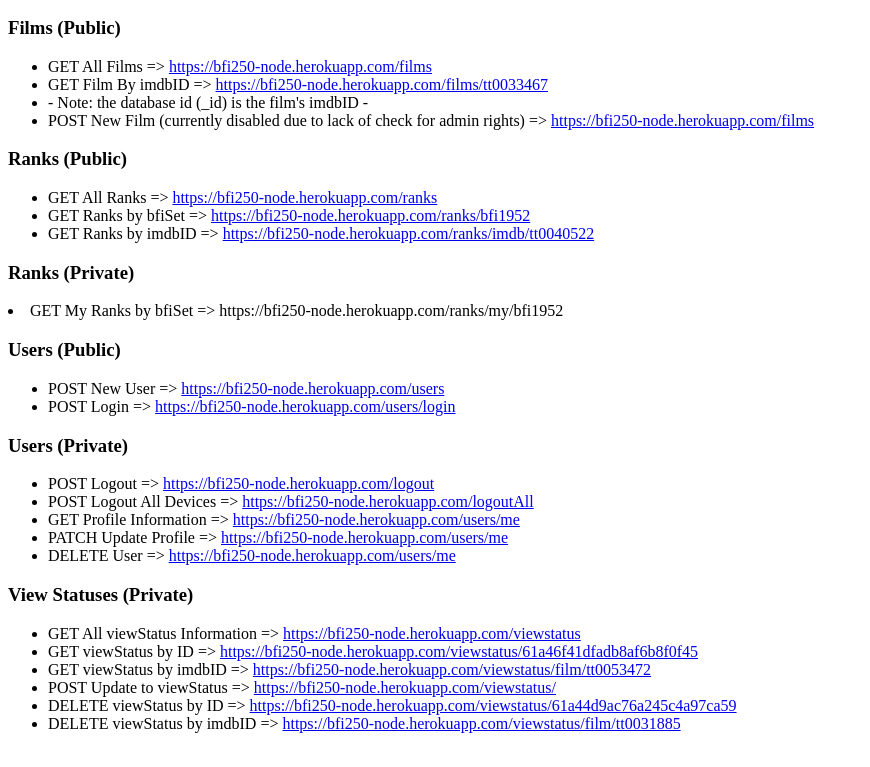
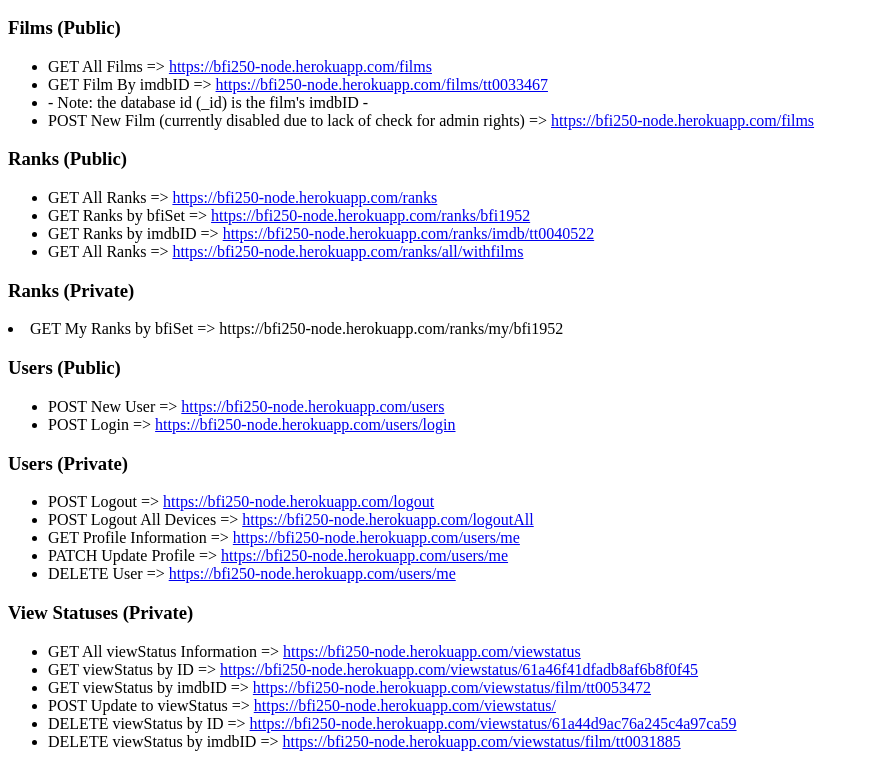
Before and after one commit to ejw773/bfi250-node-server, a website: page src/endpoints.html in a window 1280 px wide. Shown: the part 110-877 px from the top of the page, without its empty margins (0-870 px from the left). Drawn offline with Linux system fonts and the light colour scheme.

Commit message:
updates endpoint guide

```diff
--- a/src/endpoints.html
+++ b/src/endpoints.html
@@ -18,6 +18,7 @@
                 <li>GET All Ranks => <a href="https://bfi250-node.herokuapp.com/ranks">https://bfi250-node.herokuapp.com/ranks</a></li>
                 <li>GET Ranks by bfiSet => <a href="https://bfi250-node.herokuapp.com/ranks/bfi1952">https://bfi250-node.herokuapp.com/ranks/bfi1952</a></li>
                 <li>GET Ranks by imdbID => <a href="https://bfi250-node.herokuapp.com/ranks/imdb/tt0040522">https://bfi250-node.herokuapp.com/ranks/imdb/tt0040522</a></li>
+                <li>GET All Ranks => <a href="https://bfi250-node.herokuapp.com/ranks/all/withfilms">https://bfi250-node.herokuapp.com/ranks/all/withfilms</a></li>
             </ul>
         <h3>Ranks (Private)</h3>
             <li>GET My Ranks by bfiSet => <a href="https://bfi250-node.herokuapp.com/ranks/my/bfi1952"></a>https://bfi250-node.herokuapp.com/ranks/my/bfi1952</li>
```
